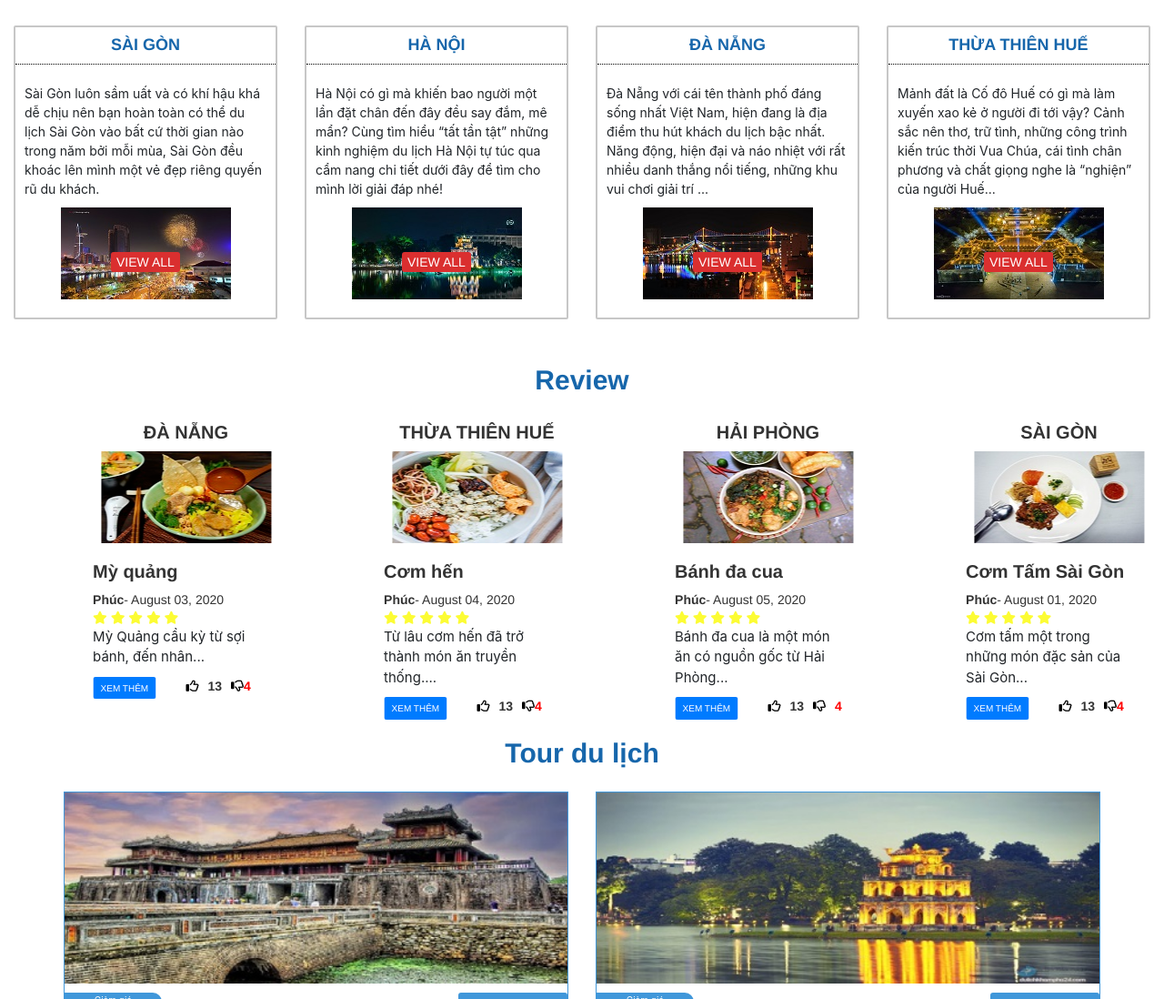
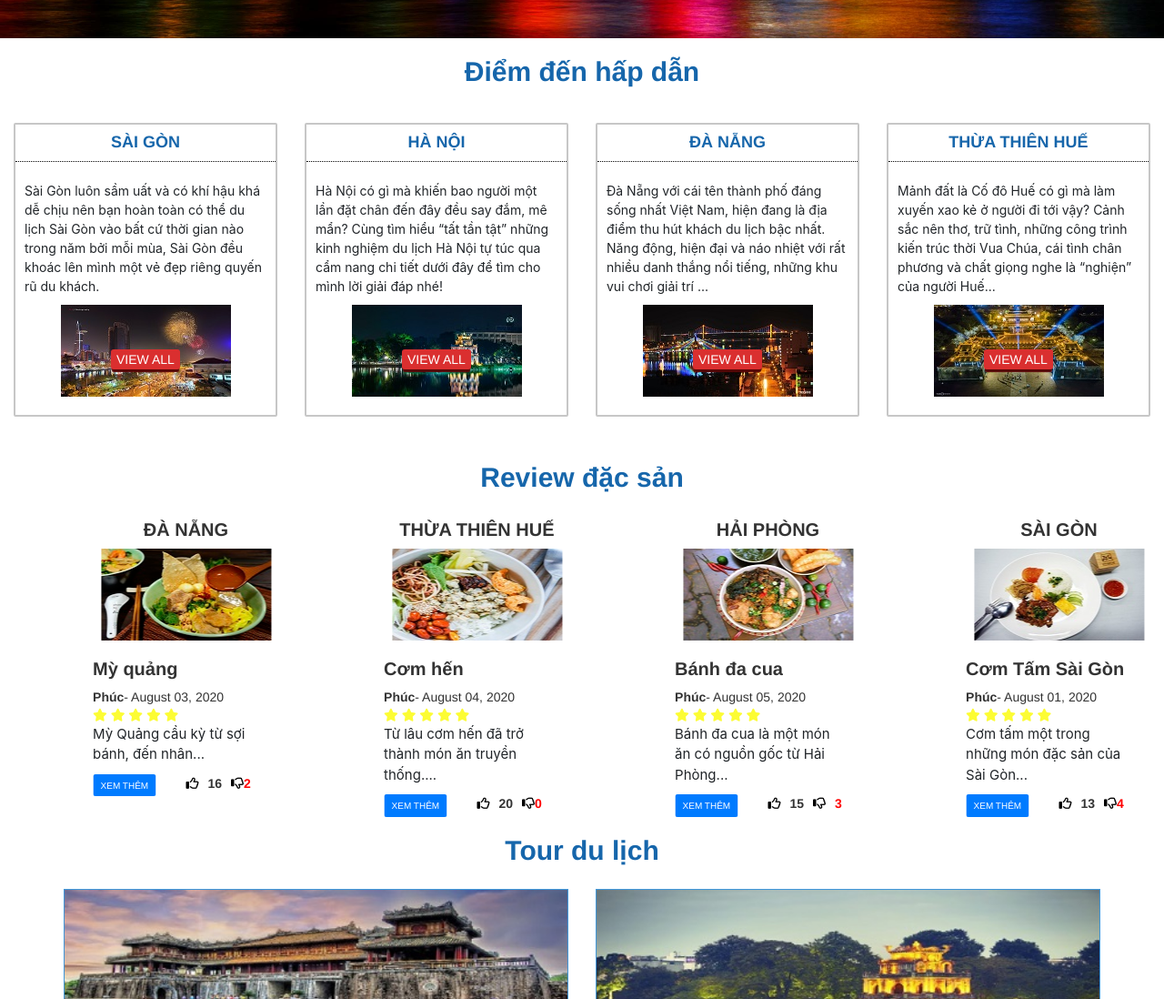
Before and after one commit to letanphuc1214/c0620i1, a plain HTML site: page CaseStudy/CaseStudy/index.html in a window 1280 px wide. Shown: the part 584-1682 px from the top of the page at 91% size. Drawn offline with nearby package versions, Linux system fonts and the light colour scheme.

Commit message:
Case Study module 1

```diff
--- a/CaseStudy/CaseStudy/index.html
+++ b/CaseStudy/CaseStudy/index.html
@@ -35,13 +35,16 @@
                                 <i class="fas fa-home"></i>Trang chủ
                             </a>
                             <a href="#">
-                                <i class="fas fa-blog"></i>Tin tức
+                                <i class="fas fa-place-of-worship"></i>Điểm đến
+                            </a>
+                            <a href="#">
+                                <i class="fas fa-parachute-box"></i>Review
                             </a>
                             <a href="#">
                                 <i class="fas fa-plane-departure"></i>Tour du lịch
                             </a>
                             <a href="#">
-                                <i class="fas fa-parachute-box"></i>Review
+                                <i class="fas fa-blog"></i>Tin tức
                             </a>
                         </div>
                     </div>
@@ -112,6 +115,9 @@
 
         <!-- Slide header end -->
         <div class="info-body">
+            <div class="info-body-title">
+                <h2>Điểm đến hấp dẫn</h2>
+            </div>
             <div class="container-fluid">
                 <div class="row info-body-content">
                     <div class="col-md-3">
@@ -208,7 +214,7 @@
         <!-- REVIEW start -->
 
         <div class="review">
-            <h2 class="review-title">Review</h2>
+            <h2 class="review-title">Review đặc sản</h2>
 
             <div class="review-body autoplay">
                 <!--  -->
@@ -298,11 +304,11 @@
                                 <a class="mr-1" href="" tabindex="-1">
                                     <i class="far fa-thumbs-up"></i>
                                 </a>
-                                <strong class="like-number mr-1">13</strong>
+                                <strong class="like-number mr-1">10</strong>
                                 <a mr-1 href="" tabindex="-1">
                                     <i class="far fa-thumbs-down"></i>
                                 </a>
-                                <strong class="dislike-number mr-1" style="color: red">4</strong>
+                                <strong class="dislike-number mr-1" style="color: red">5</strong>
                             </div>
                         </div>
                     </div>
@@ -346,11 +352,11 @@
                                 <a class="mr-1" href="" tabindex="-1">
                                     <i class="far fa-thumbs-up"></i>
                                 </a>
-                                <strong class="like-number mr-1">13</strong>
+                                <strong class="like-number mr-1">16</strong>
                                 <a mr-1 href="" tabindex="-1">
                                     <i class="far fa-thumbs-down"></i>
                                 </a>
-                                <strong class="dislike-number mr-1" style="color: red">4</strong>
+                                <strong class="dislike-number mr-1" style="color: red">2</strong>
                             </div>
                         </div>
                     </div>
@@ -394,11 +400,11 @@
                                 <a class="mr-1" href="" tabindex="-1">
                                     <i class="far fa-thumbs-up"></i>
                                 </a>
-                                <strong class="like-number mr-1">13</strong>
+                                <strong class="like-number mr-1">20</strong>
                                 <a mr-1 href="" tabindex="-1">
                                     <i class="far fa-thumbs-down"></i>
                                 </a>
-                                <strong class="dislike-number mr-1" style="color: red">4</strong>
+                                <strong class="dislike-number mr-1" style="color: red">0</strong>
                             </div>
                         </div>
                     </div>
@@ -442,11 +448,11 @@
                                 <a class="mr-1" href="" tabindex="-1">
                                     <i class="far fa-thumbs-up"></i>
                                 </a>
-                                <strong class="like-number mr-1">13</strong>
+                                <strong class="like-number mr-1">15</strong>
                                 <a class="mr-1" href="" tabindex="-1">
                                     <i class="far fa-thumbs-down"></i>
                                 </a>
-                                <strong class="dislike-number mr-1" style="color: red">4</strong>
+                                <strong class="dislike-number mr-1" style="color: red">3</strong>
                             </div>
                         </div>
                     </div>
--- a/CaseStudy/CaseStudy/stylesheet.css
+++ b/CaseStudy/CaseStudy/stylesheet.css
@@ -112,7 +112,7 @@
 } */
 .slide-body .slideshow-image img {
     width: 100%;
-    height: 500px;
+    height: 550px;
 }
 .h3-body{
     color: #ffffff;
@@ -206,7 +206,12 @@ body .inputsearch-body a{
     right: 0;
     border-radius: 3px 0 0 3px;
   }
-
+.info-body-title h2{
+    color: #1666ab;
+    font-weight: bold;
+    text-align: center;
+    margin-bottom: 20px;
+}
 .info-body-catogery{
     border: 2px solid #c7c7c7;
     border-radius: 2px;
@@ -246,6 +251,7 @@ body .inputsearch-body a{
     left: 50%;
     margin-left: -38px;
     margin-top: -11px;
+    box-shadow: 0 4px 1px -1px #570707;
 }
 .info-body-click a{
     color: #ffffff;
```
